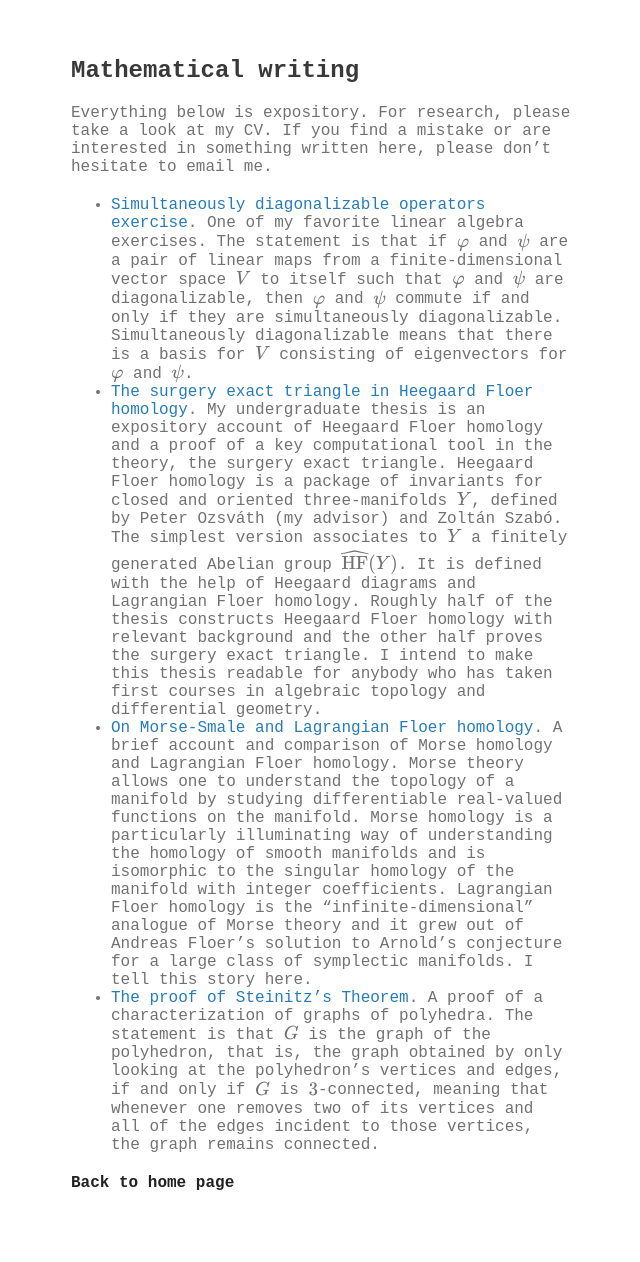
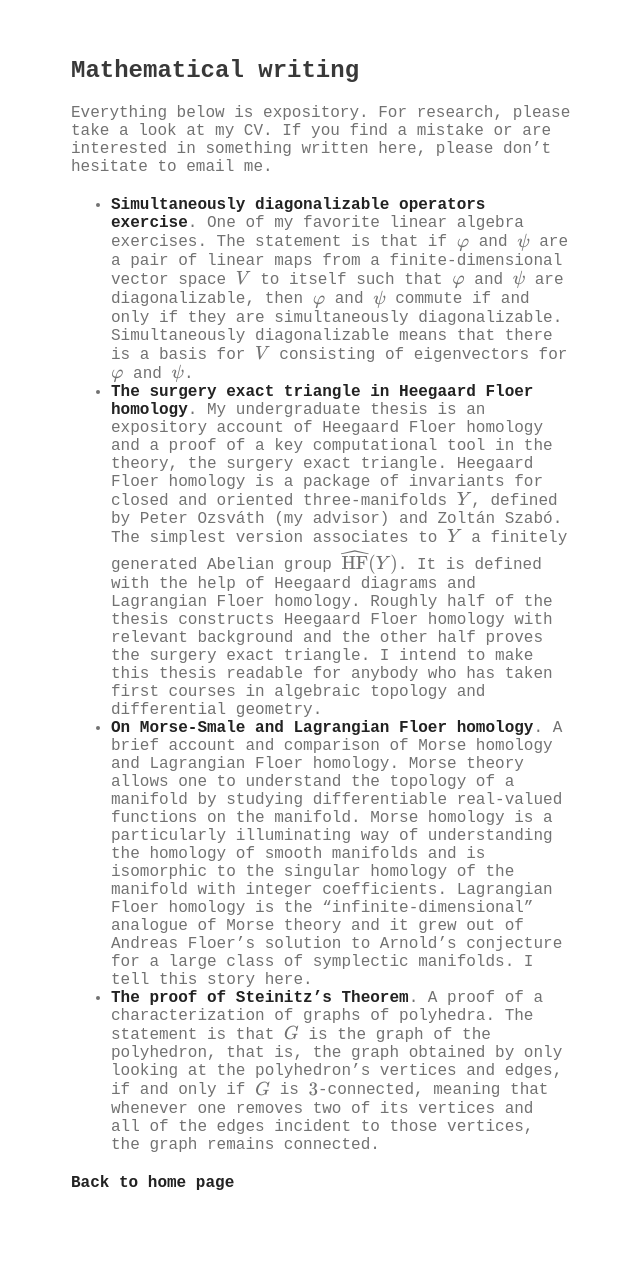
Before and after one commit to matthewkendall/matthewkendall.github.io, a Jekyll site: the page built from another-page.md, in a window 1280 px wide. Shown: the whole page, without its empty margins (499-1139 px from the left). Built offline with Jekyll 4.4.1, drawn with Linux system fonts in a browser that asks for light colours; our own code applies the rules of GitHub Pages for plain Markdown files; formulas are drawn with MathJax 3.

Commit message:
Update another-page.md

```diff
--- a/another-page.md
+++ b/another-page.md
@@ -3,9 +3,9 @@ Everything below is expository.
 For research, please take a look at my CV.
 If you find a mistake or are interested in something written here, please don't hesitate to email me.
 
-- <a href="/assets/simultaneously-diagonalizable.pdf" target="_blank"> Simultaneously diagonalizable operators exercise</a>. One of my favorite linear algebra exercises. The statement is that if $\varphi$ and $\psi$ are a pair of linear maps from a finite-dimensional vector space $V$ to itself such that $\varphi$ and $\psi$ are diagonalizable, then $\varphi$ and $\psi$ commute if and only if they are simultaneously diagonalizable. Simultaneously diagonalizable means that there is a basis for $V$ consisting of eigenvectors for $\varphi$ and $\psi$.
-- <a href="/assets/undergrad-thesis.pdf" target="_blank"> The surgery exact triangle in Heegaard Floer homology</a>. My undergraduate thesis is an expository account of Heegaard Floer homology and a proof of a key computational tool in the theory, the surgery exact triangle. Heegaard Floer homology is a package of invariants for closed and oriented three-manifolds $Y$, defined by Peter Ozsváth (my advisor) and Zoltán Szabó. The simplest version associates to $Y$ a finitely generated Abelian group $\widehat{\mathrm{HF}}(Y)$. It is defined with the help of Heegaard diagrams and Lagrangian Floer homology. Roughly half of the thesis constructs Heegaard Floer homology with relevant background and the other half proves the surgery exact triangle. I intend to make this thesis readable for anybody who has taken first courses in algebraic topology and differential geometry.
-- <a href="/assets/HM-HF.pdf" target="_blank"> On Morse-Smale and Lagrangian Floer homology</a>. A brief account and comparison of Morse homology and Lagrangian Floer homology. Morse theory allows one to understand the topology of a manifold by studying differentiable real-valued functions on the manifold. Morse homology is a particularly illuminating way of understanding the homology of smooth manifolds and is isomorphic to the singular homology of the manifold with integer coefficients. Lagrangian Floer homology is the "infinite-dimensional" analogue of Morse theory and it grew out of Andreas Floer's solution to Arnold's conjecture for a large class of symplectic manifolds. I tell this story here.
-- <a href="/assets/steinitz.pdf" target="_blank"> The proof of Steinitz's Theorem</a>. A proof of a characterization of graphs of polyhedra. The statement is that $G$ is the graph of the polyhedron, that is, the graph obtained by only looking at the polyhedron's vertices and edges, if and only if $G$ is $3$-connected, meaning that whenever one removes two of its vertices and all of the edges incident to those vertices, the graph remains connected.
+- <a href="/assets/simultaneously-diagonalizable.pdf" target="_blank"> **Simultaneously diagonalizable operators exercise**</a>. One of my favorite linear algebra exercises. The statement is that if $\varphi$ and $\psi$ are a pair of linear maps from a finite-dimensional vector space $V$ to itself such that $\varphi$ and $\psi$ are diagonalizable, then $\varphi$ and $\psi$ commute if and only if they are simultaneously diagonalizable. Simultaneously diagonalizable means that there is a basis for $V$ consisting of eigenvectors for $\varphi$ and $\psi$.
+- <a href="/assets/undergrad-thesis.pdf" target="_blank"> **The surgery exact triangle in Heegaard Floer homology**</a>. My undergraduate thesis is an expository account of Heegaard Floer homology and a proof of a key computational tool in the theory, the surgery exact triangle. Heegaard Floer homology is a package of invariants for closed and oriented three-manifolds $Y$, defined by Peter Ozsváth (my advisor) and Zoltán Szabó. The simplest version associates to $Y$ a finitely generated Abelian group $\widehat{\mathrm{HF}}(Y)$. It is defined with the help of Heegaard diagrams and Lagrangian Floer homology. Roughly half of the thesis constructs Heegaard Floer homology with relevant background and the other half proves the surgery exact triangle. I intend to make this thesis readable for anybody who has taken first courses in algebraic topology and differential geometry.
+- <a href="/assets/HM-HF.pdf" target="_blank"> **On Morse-Smale and Lagrangian Floer homology**</a>. A brief account and comparison of Morse homology and Lagrangian Floer homology. Morse theory allows one to understand the topology of a manifold by studying differentiable real-valued functions on the manifold. Morse homology is a particularly illuminating way of understanding the homology of smooth manifolds and is isomorphic to the singular homology of the manifold with integer coefficients. Lagrangian Floer homology is the "infinite-dimensional" analogue of Morse theory and it grew out of Andreas Floer's solution to Arnold's conjecture for a large class of symplectic manifolds. I tell this story here.
+- <a href="/assets/steinitz.pdf" target="_blank"> **The proof of Steinitz's Theorem**</a>. A proof of a characterization of graphs of polyhedra. The statement is that $G$ is the graph of the polyhedron, that is, the graph obtained by only looking at the polyhedron's vertices and edges, if and only if $G$ is $3$-connected, meaning that whenever one removes two of its vertices and all of the edges incident to those vertices, the graph remains connected.
 
 [**Back to home page**](./)
```
